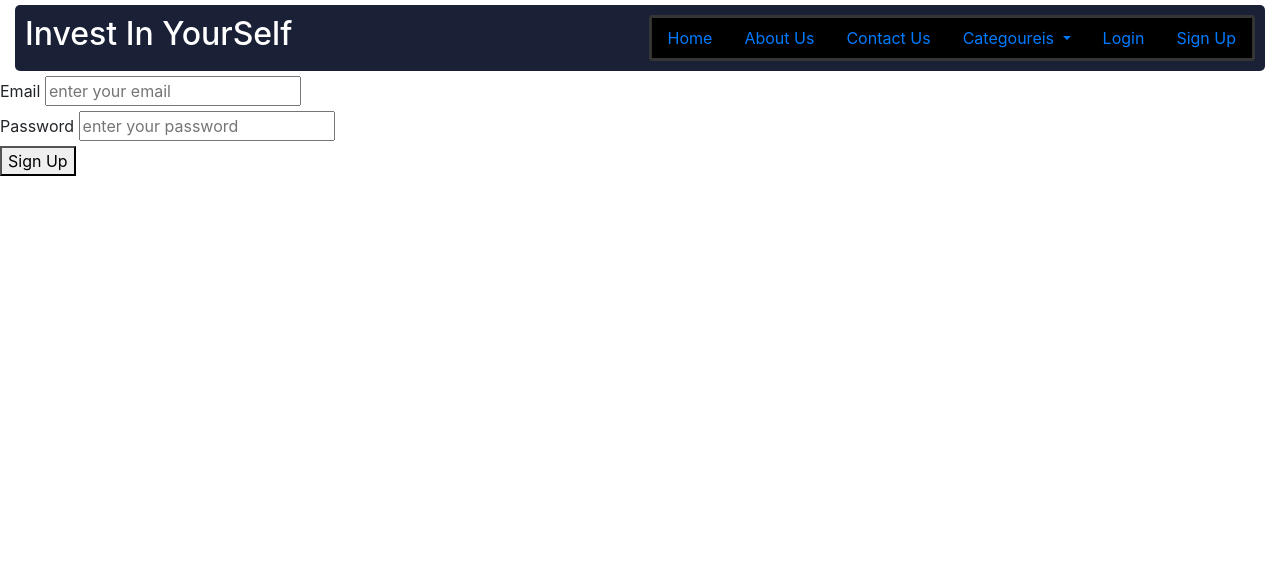
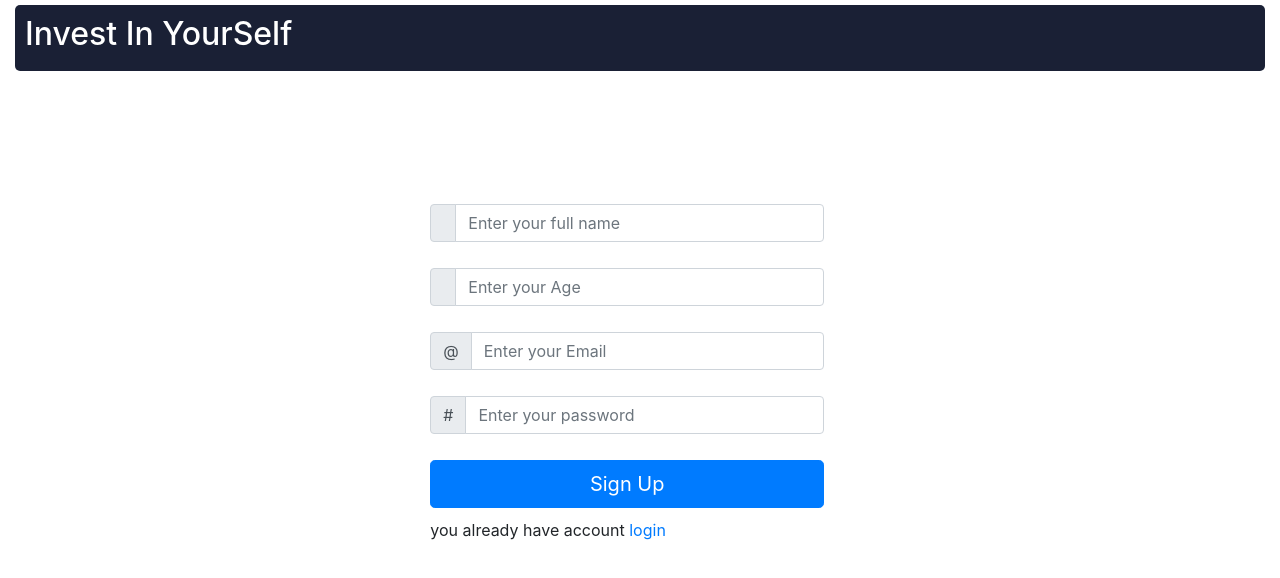
Before and after one commit to Anas-i-okasha/Project-5, a React (Create React App) app in the folder front-end/: page /signup in a window 1280 px wide. Shown: the top 578 px of the page. Built offline with nearby package versions, Linux system fonts and the light colour scheme; the HTML template or start-up script is replaced by a standard one.

Commit message:
improve ui

```diff
--- a/front-end/src/App.js
+++ b/front-end/src/App.js
@@ -4,7 +4,6 @@ import 'bootstrap/dist/css/bootstrap.min.css';
 import Tasks from './component/Tasks'
 import Login from './component/Login/Login'
 import Signup from './component/Login/Signup';
-import Navbar from './component/Navbar/Navbar'
 import About from './component/About/About'
 import Home from './component/Home/Home'
 import Contact from './component/Contact/Contact'
@@ -15,12 +14,12 @@ const App = () => {
   return (
     <Router>
     <div>
-      <Navbar/>
+
       <Route path ='/admin' exact component={Tasks}/>
-      <Route path='/login' exact component={Login}/>
+      <Route path='/' exact component={Login}/>
       <Route path='/signup' exact component={Signup} />
       <Route path='/about' exact component={About} />
-      <Route path='/' exact component={Home}/>
+      <Route path='/home' exact component={Home}/>
       <Route path='/contact' exact component={Contact}/>
       </div>
       </Router>
--- a/front-end/src/component/About/About.js
+++ b/front-end/src/component/About/About.js
@@ -1,9 +1,11 @@
 import React from 'react'
+import Navbar from '../Navbar/Navbar'
 
 const About =()=> {
 
         return (
             <div>
+                <Navbar/>
                 <p> welcome in my about</p>
 
 
--- a/front-end/src/component/Contact/Contact.js
+++ b/front-end/src/component/Contact/Contact.js
@@ -1,9 +1,10 @@
 import React  from 'react'
-
+import Navbar from '../Navbar/Navbar'
 const Contact =()=> {
 
         return (
             <div>
+                <Navbar/>
                 <p> contact with me in shallah</p>
             </div>
         )
--- a/front-end/src/component/Home/Home.js
+++ b/front-end/src/component/Home/Home.js
@@ -1,6 +1,7 @@
 import React from 'react'
 import {useState} from 'react'
 import axios from 'axios'
+import Navbar from '../Navbar/Navbar'
 
 const Home=()=> {
     const [articles , setarticles] = useState([])
@@ -16,6 +17,7 @@ const Home=()=> {
        }
         return (
             <div>
+              <Navbar/>
                 <p> welcome in my Home </p>
 
                 <div> <button onClick={getAllArticles}> Get All articles</button> </div>
--- /dev/null
+++ b/front-end/src/component/Login/Login.css
@@ -0,0 +1,22 @@
+.container{
+    display: flex;
+    flex-direction: column;
+    gap:10px;
+    padding: 10% 3% 1% 1%;
+    max-width: 445px;
+
+}
+.group{
+    display: flex;
+    flex-direction: column;
+}
+#login{
+    display: flex;
+    justify-content: end;
+    text-align: end;
+    margin-left: 150px;
+}
+.text{
+    text-align: center;
+    font-size: large;
+}
--- a/front-end/src/component/Login/Login.js
+++ b/front-end/src/component/Login/Login.js
@@ -1,5 +1,8 @@
 import React from 'react'
 import {useState} from 'react'
+import 'bootstrap/dist/css/bootstrap.min.css';
+import './Login.css'
+import Navbar from './Navbar/Navbar'
 import { BrowserRouter as Router, Route , Link } from 'react-router-dom';
 
 const Login=()=>{
@@ -7,12 +10,28 @@ const Login=()=>{
 
         return (
             <div>
-                <div>
-                    <div> <label>Email </label> <input type='text' placeholder='enter your email'/> </div>
-                    <div> <label> Password </label> <input type='password' placeholder='enter your password' /> </div>
-                    <div>    <button> Login </button> </div>
+                <Navbar/>
+        <div className='container'>
+            <div className='input-group mb-3'>
+                <div className='input-group-prepend'>
+                <span class="input-group-text" id="basic-addon1">@</span>
                 </div>
+                <input type="text" class="form-control" placeholder="Email" aria-label="Email" aria-describedby="basic-addon1"></input>
             </div>
+            <div>
+            <div className='input-group mb-3'>
+                <div className='input-group-prepend'>
+                <span class="input-group-text" id="basic-addon1">#</span>
+                </div>
+                <input type="text" class="form-control" placeholder="Password" aria-label="Password" aria-describedby="basic-addon1"></input>
+            </div>
+        </div>
+        <div>
+        <button type="button" class="btn btn-secondary btn-lg" id='login'>Login</button>
+        </div>
+        <span className='text'>You don't have account yet! </span><Link to='/signup' type='link' className='btn btn-primary btn-lg'>Sign Up</Link>
+     </div>
+     </div>
         )
   }
 
--- /dev/null
+++ b/front-end/src/component/Login/Navbar/Navbar.css
@@ -0,0 +1,16 @@
+.container-fluid{
+padding: 5px 15px ;
+}
+.nav{
+    border: #353535 solid 3px;
+    background-color: rgb(0, 0, 0);
+    color: white;
+    border-radius: 3px;
+}
+.navbar{
+    background-color: rgb(26, 32, 53);
+    padding: 10px 10px 10px 10px ;
+    color: white;
+    border-radius: 5px;
+
+}
--- /dev/null
+++ b/front-end/src/component/Login/Navbar/Navbar.js
@@ -0,0 +1,17 @@
+  import React from 'react'
+  import { BrowserRouter as Router, Route  , Link} from 'react-router-dom';
+  import './Navbar.css'
+
+    const Navbar=()=> {
+
+          return (
+              <div className='container-fluid'>
+            <nav className="navbar ">
+                  <h2 >Invest In YourSelf</h2>
+
+                </nav>
+                </div>
+          )
+  }
+
+  export default Navbar;
--- a/front-end/src/component/Login/Signup.js
+++ b/front-end/src/component/Login/Signup.js
@@ -1,6 +1,7 @@
 import React from 'react'
 import {useState} from 'react'
 import Axios from 'axios'
+import Navbar from './Navbar/Navbar'
 import { BrowserRouter as Router, Route , Link} from 'react-router-dom';
  const Signup=()=>{
 
@@ -8,13 +9,42 @@ import { BrowserRouter as Router, Route , Link} from 'react-router-dom';
 
         return (
             <div>
-                <div>
-                    <div> <label>Email</label> <input type='text' placeholder='enter your email' /></div>
-                    <div> <label>Password</label> <input type='password' placeholder='enter your password' /> </div>
-                    <div>   <button> Sign Up </button>   </div>
+                <Navbar/>
+        <div className='container'>
+            <div className='input-group mb-3'>
+                <div className='input-group-prepend'>
+                <span class="input-group-text" id="basic-addon1"></span>
+
                 </div>
+                <input type="text" class="form-control" placeholder="Enter your full name" aria-label="Name" aria-describedby="basic-addon1"></input>
+            </div>
+            <div>
+            <div className='input-group mb-3'>
+                <div className='input-group-prepend'>
+                <span class="input-group-text" id="basic-addon1"></span>
+                </div>
+                <input type="text" class="form-control" placeholder="Enter your Age" aria-label="age" aria-describedby="basic-addon1"></input>
+            </div>
+        </div>
+        <div className='input-group mb-3'>
+                <div className='input-group-prepend'>
+                <span class="input-group-text" id="basic-addon1">@</span>
+                </div>
+                <input type="text" class="form-control" placeholder="Enter your Email" aria-label="Email" aria-describedby="basic-addon1"></input>
+            </div>
+            <div className='input-group mb-3'>
+                <div className='input-group-prepend'>
+                <span class="input-group-text" id="basic-addon1">#</span>
+                </div>
+                <input type="text" class="form-control" placeholder="Enter your password" aria-label="password" aria-describedby="basic-addon1"></input>
+            </div>
 
-            </div>
+        <Link to='/admin' type='button' className='btn btn-primary btn-lg'>Sign Up</Link>
+        <div >
+            <span>you already have account</span> <Link to='/' type='link'>login</Link>
+        </div>
+     </div>
+     </div>
         )
 }
 
--- a/front-end/src/component/Navbar/Navbar.js
+++ b/front-end/src/component/Navbar/Navbar.js
@@ -10,7 +10,7 @@
                   <h2 >Invest In YourSelf</h2>
                   <ul className="nav">
                     <li className="nav-item">
-                      <Link to='/' className='nav-link'>Home</Link>
+                      <Link to='/home' className='nav-link'>Home</Link>
                     </li>
                     <li class="nav-item" >
                       <Link to='/about' className="nav-link" >About Us</Link>
@@ -30,8 +30,8 @@
                        </div>
 
 
-      <Link to='/login' className='nav-link' ><span className=" glyphicon glyphicon-log-in"></span> Login</Link>
-      <Link to='/signup'className='nav-link' ><span className=" glyphicon glyphicon-user"></span> Sign Up </Link>
+      <Link to='/' className='nav-link' ><span className=" glyphicon glyphicon-log-in"></span> Sign Out </Link>
+
                   </ul>
                 </nav>
                 </div>
--- a/front-end/src/component/Tasks.js
+++ b/front-end/src/component/Tasks.js
@@ -1,6 +1,7 @@
 import React from 'react';
 import axios from 'axios'
 import {useState} from 'react'
+import Navbar from './Navbar/Navbar'
 
 
 const Tasks = () => {
@@ -42,6 +43,7 @@ const Tasks = () => {
 
   return (
     <div>
+      <Navbar/>
       <h1>PROJECT - 4</h1>
       <div className='btn'> <button onClick={getAllArticles}>Get all articles</button>
 
```
Also changed, not shown: 1 other file (tests, documents, lock files or other folders).
